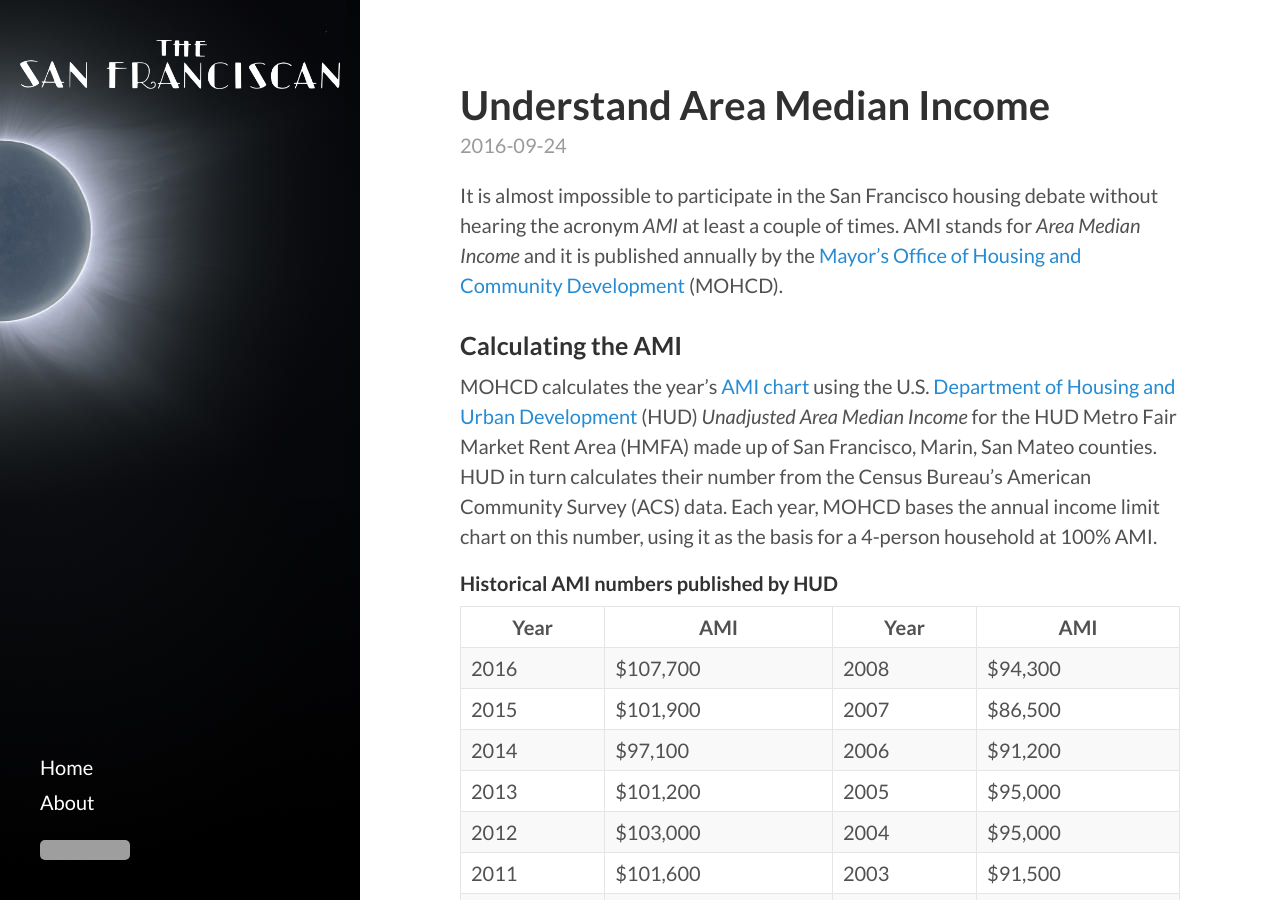
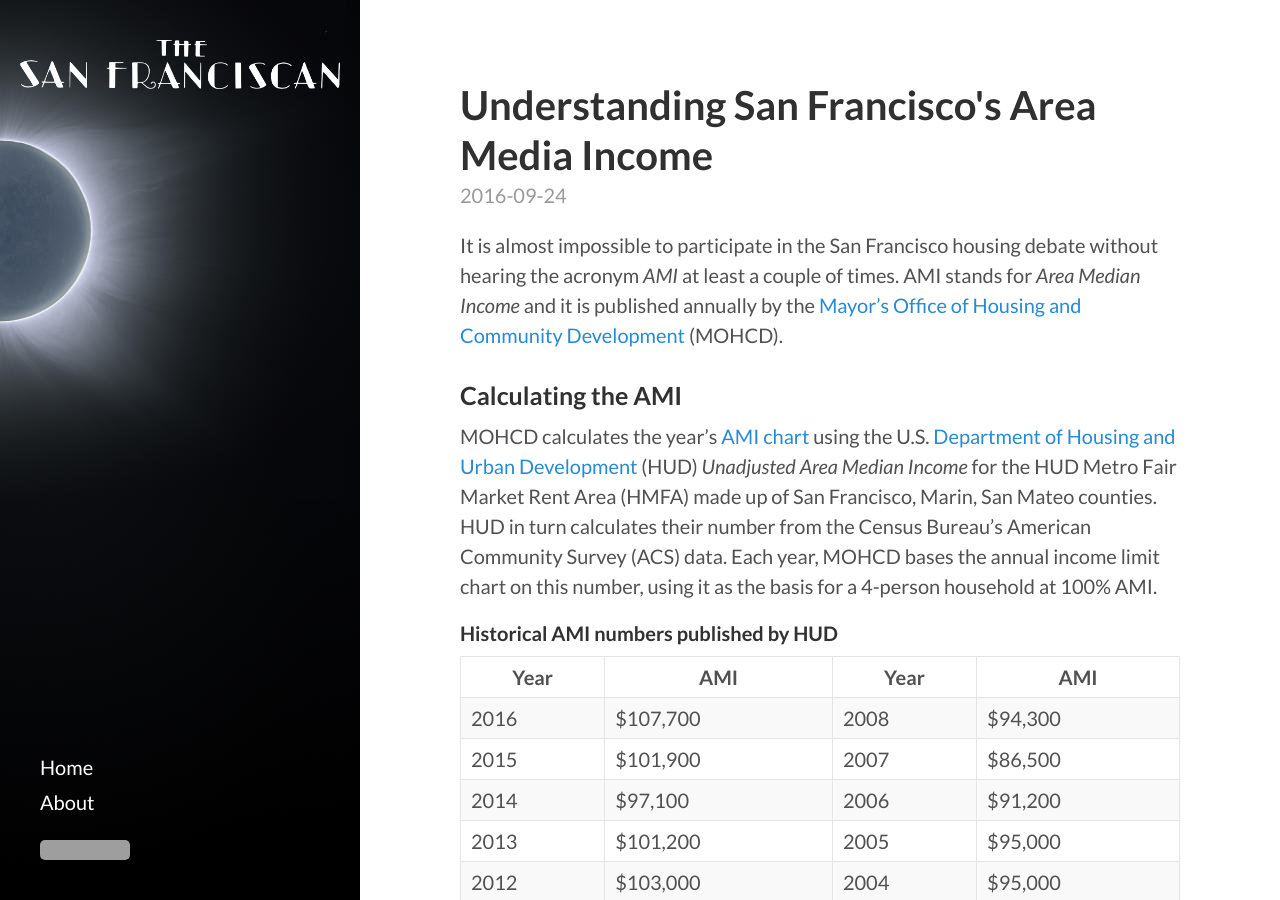
Before and after one commit to chema/sanfranciscan, a Jekyll site: the page built from _posts/2016-09-24-understanding-area-median-income.md, in a window 1280 px wide and 900 px high. Built offline with Jekyll 4.4.1, drawn with Linux system fonts in a browser that asks for light colours; comment, search, counter and statistics services are not loaded; grey boxes are pictures that could not be loaded.

Commit message:
Updated title to AMI post

```diff
--- a/_posts/2016-09-24-understand-area-median-income.md
+++ b/_posts/2016-09-24-understanding-area-median-income.md
@@ -1,6 +1,7 @@
 ---
 layout: post
 post: Understanding San Francisco's Area Media Income
+title: Understanding San Francisco's Area Media Income
 ---
 
 It is almost impossible to participate in the San Francisco housing debate without hearing the acronym *AMI* at least a couple of times. AMI stands for *Area Median Income* and it is published annually by the [Mayor’s Office of Housing and Community Development](http://sfmohcd.org/) (MOHCD).
```
